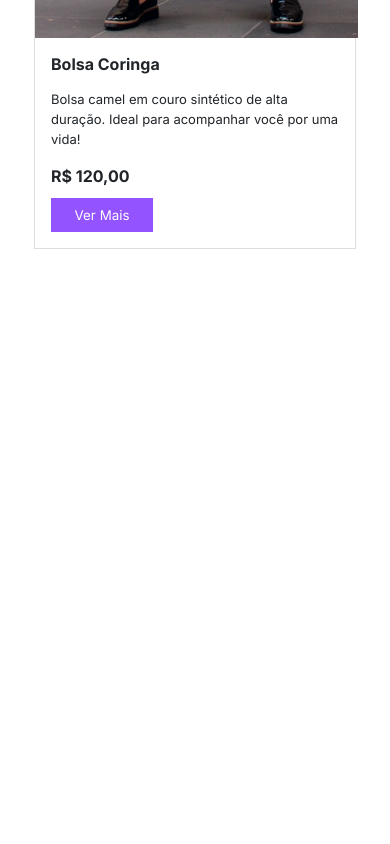
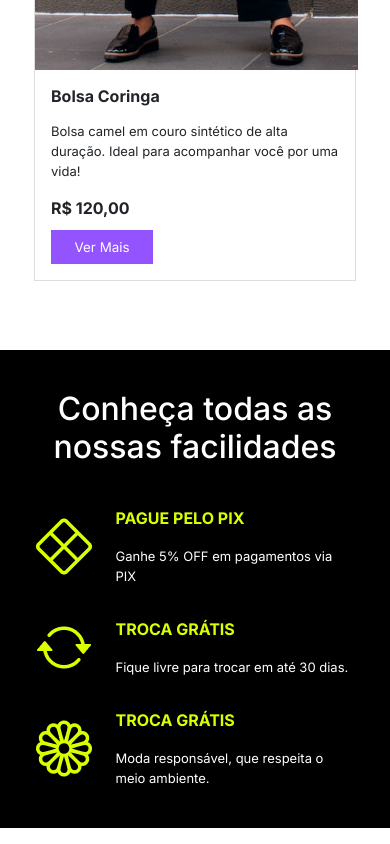
Before and after one commit to jessica-espindola/challenge-meteora, a plain HTML site: page index.html in a window 390 px wide. Shown: the part 4950-5794 px from the top of the page. Before the commit the page ends 5252 px from the top, so only its background shows below. Drawn offline with nearby package versions, Linux system fonts and the light colour scheme.

Commit message:
finalizando seção de facilidades e responsividade

```diff
--- a/css/facilidades.css
+++ b/css/facilidades.css
@@ -0,0 +1,80 @@
+/*---------------------- DESKTOP */
+.conteudo__facilidades {
+    background-color: var(--cor-preta);
+}
+
+.conteudo__facilidades__caixa {
+    width: 976px;
+    margin: 0px auto;
+    padding: 40px 0px;
+    color: var(--cor-branca);
+    display: flex;
+    flex-direction: column;
+    align-items: center;
+    gap: 40px;
+}
+
+.conteudo__facilidades__caixa-titulo {
+    font-weight: 500;
+    font-size: 32px;
+    line-height: 38.73px;
+}
+.conteudo__facilidades__caixa__informacoes {
+    display: flex;
+    flex-direction: row;
+    gap: 32px;
+}
+
+.conteudo__facilidades__caixa__informacoes-pix, .conteudo__facilidades__caixa__informacoes-troca, .conteudo__facilidades__caixa__informacoes-sustentabilidade {
+    display: flex;
+    flex-direction: row;
+    align-items: center;
+    gap: 24px;
+}
+
+.conteudo {
+    display: flex;
+    flex-direction: column;
+    gap: 16px;
+}
+.titulo {
+    color: var(--cor-amarela);
+    font-weight: 700;
+    font-size: 16px;
+    line-height: 23px;
+    text-transform: uppercase;
+}
+
+.texto {
+    font-size: 13px;
+    line-height: 20px;
+}
+
+/*---------------------- TABLET */
+@media screen and (min-width: 769px) and (max-width: 1440px) {
+    .conteudo__facilidades__caixa {
+        width: 566px;
+    }
+    .conteudo__facilidades__caixa__informacoes {
+        display: flex;
+        flex-direction: column;
+        gap: 32px;
+    }
+
+}
+
+/*---------------------- MOBILE */
+@media screen and (max-width: 768px) {
+    .conteudo__facilidades__caixa {
+        width: 319px;
+    }
+    .conteudo__facilidades__caixa__informacoes {
+        display: flex;
+        flex-direction: column;
+        gap: 32px;
+    }
+    .conteudo__facilidades__caixa-titulo {
+    text-align: center;
+    }
+
+}
--- a/index.html
+++ b/index.html
@@ -107,11 +107,36 @@
                     </div>
                 </section>
             </section>
-
-
         </section>
         <section class="conteudo__facilidades">
+            <section class="conteudo__facilidades__caixa">
+                <h2 class="conteudo__facilidades__caixa-titulo">Conheça todas as nossas facilidades</h3>
+                <section class="conteudo__facilidades__caixa__informacoes">
+                    <div class="conteudo__facilidades__caixa__informacoes-pix">
+                        <img class="icone-pix" src="assets/Desktop/Ícones/x-diamond (2).png" alt="Ícone da forma de pagamento PIX">
+                        <div class="conteudo">
+                            <p class="titulo">Pague pelo pix</p>
+                            <p class="texto">Ganhe 5% OFF em pagamentos via PIX</p>
+                        </div>
+                    </div>
+                    <div class="conteudo__facilidades__caixa__informacoes-troca">
+                        <img class="icone-troca" src="assets/Desktop/Ícones/arrow-repeat (2).png" alt="Ícone da troca grátis">
+                        <div class="conteudo">
+                            <p class="titulo">Troca Grátis</p>
+                            <p class="texto">Fique livre para trocar em até 30 dias.</p>
+                        </div>
+                    </div>
+                    <div class="conteudo__facilidades__caixa__informacoes-sustentabilidade">
+                        <img class="icone-sustentabilidade" src="assets/Desktop/Ícones/flower1 (3).png" alt="Ícone que representa sustentabilidade">
+                        <div class="conteudo">
+                            <p class="titulo">Troca Grátis</p>
+                            <p class="texto">Moda responsável, que respeita o meio ambiente.</p>
+                        </div>
+                    </div>
 
+                </section>
+
+            </section>
         </section>
         <section class="conteudo__produtos">
 
--- a/js/responsividade.js
+++ b/js/responsividade.js
@@ -36,6 +36,14 @@ function verificarLarguraTela() {
         imagemBolsaProd.src = 'assets/Mobile/Imagens cards/Card bolsa.png';
         imagemOculosProd.src = 'assets/Mobile/Imagens cards/Cards óculos.png';
 
+        var iconePix = document.querySelector('.icone-pix');
+        var iconeTroca = document.querySelector('.icone-troca');
+        var iconeSustentabilidade = document.querySelector('.icone-sustentabilidade');
+
+        iconePix.src = 'assets/Mobile/Ícones/x-diamond.png';
+        iconeTroca.src = 'assets/Mobile/Ícones/arrow-repeat.png';
+        iconeSustentabilidade.src = 'assets/Mobile/Ícones/flower1.png'
+
     } else if (larguraTela >= 769 && larguraTela <= 1440) {
 
         var logo = document.querySelector('.logo-meteora');
@@ -68,6 +76,14 @@ function verificarLarguraTela() {
         imagemBolsaProd.src = 'assets/Tablet/Imagens cards/bolsa.png';
         imagemOculosProd.src = 'assets/Tablet/Imagens cards/óculos.png';
 
+        var iconePix = document.querySelector('.icone-pix');
+        var iconeTroca = document.querySelector('.icone-troca');
+        var iconeSustentabilidade = document.querySelector('.icone-sustentabilidade');
+
+        iconePix.src = 'assets/Tablet/Ícones/x-diamond (1).png';
+        iconeTroca.src = 'assets/Tablet/Ícones/arrow-repeat (1).png';
+        iconeSustentabilidade.src = 'assets/Tablet/Ícones/flower1 (1).png'
+
     } else {
 
         var logo = document.querySelector('.logo-meteora');
@@ -99,6 +115,14 @@ function verificarLarguraTela() {
         imagemCalçadoProd.src = 'assets/Desktop/Imagens cards/Tenis.png';
         imagemBolsaProd.src = 'assets/Desktop/Imagens cards/Bolsa.png';
         imagemOculosProd.src = 'assets/Desktop/Imagens cards/óculos.png';
+
+        var iconePix = document.querySelector('.icone-pix');
+        var iconeTroca = document.querySelector('.icone-troca');
+        var iconeSustentabilidade = document.querySelector('.icone-sustentabilidade');
+
+        iconePix.src = 'assets/Desktop/Ícones/x-diamond (2).png';
+        iconeTroca.src = 'assets/Desktop/Ícones/arrow-repeat (2).png';
+        iconeSustentabilidade.src = 'assets/Desktop/Ícones/flower1 (3).png'
     }
   }
 
```
